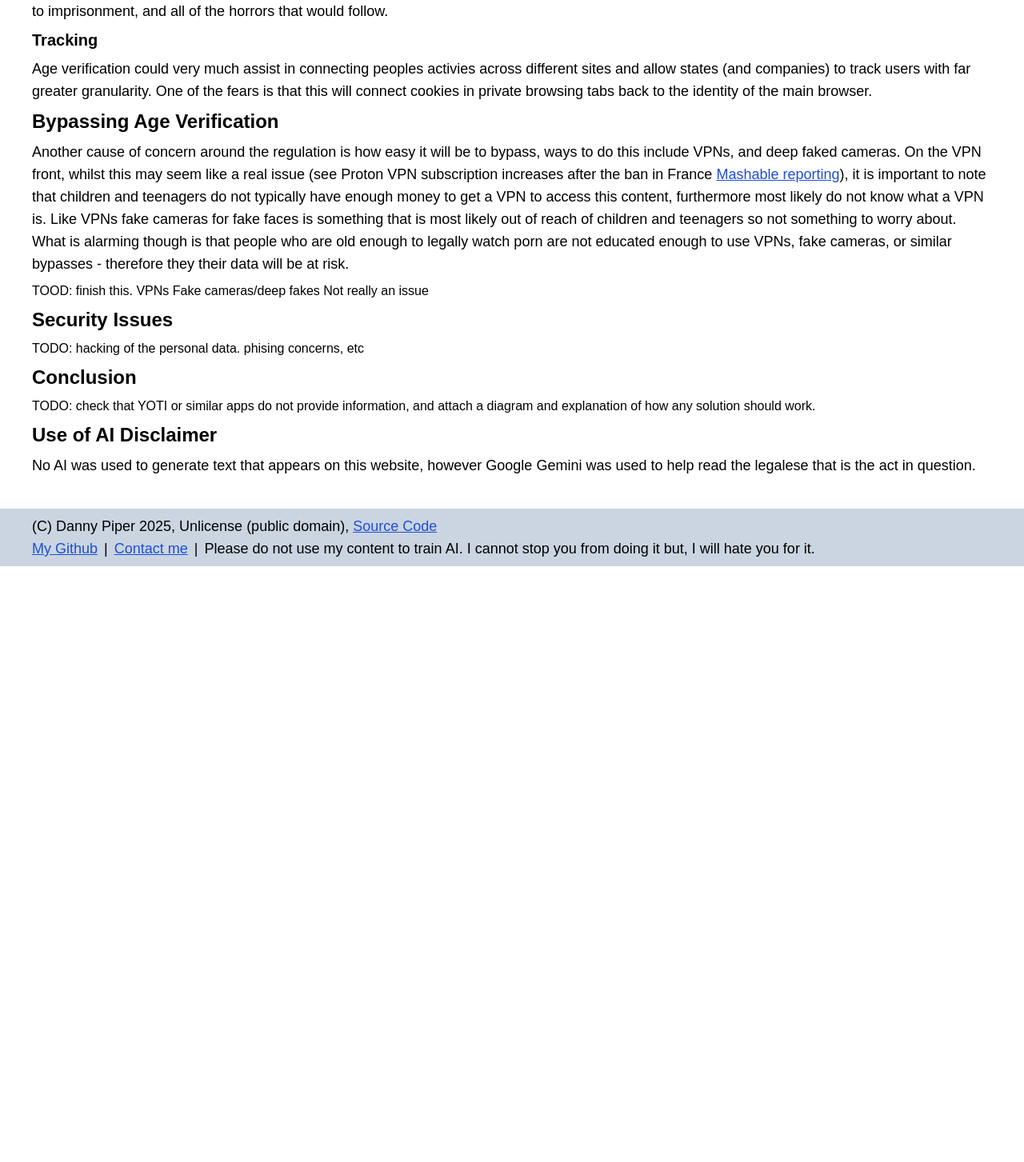
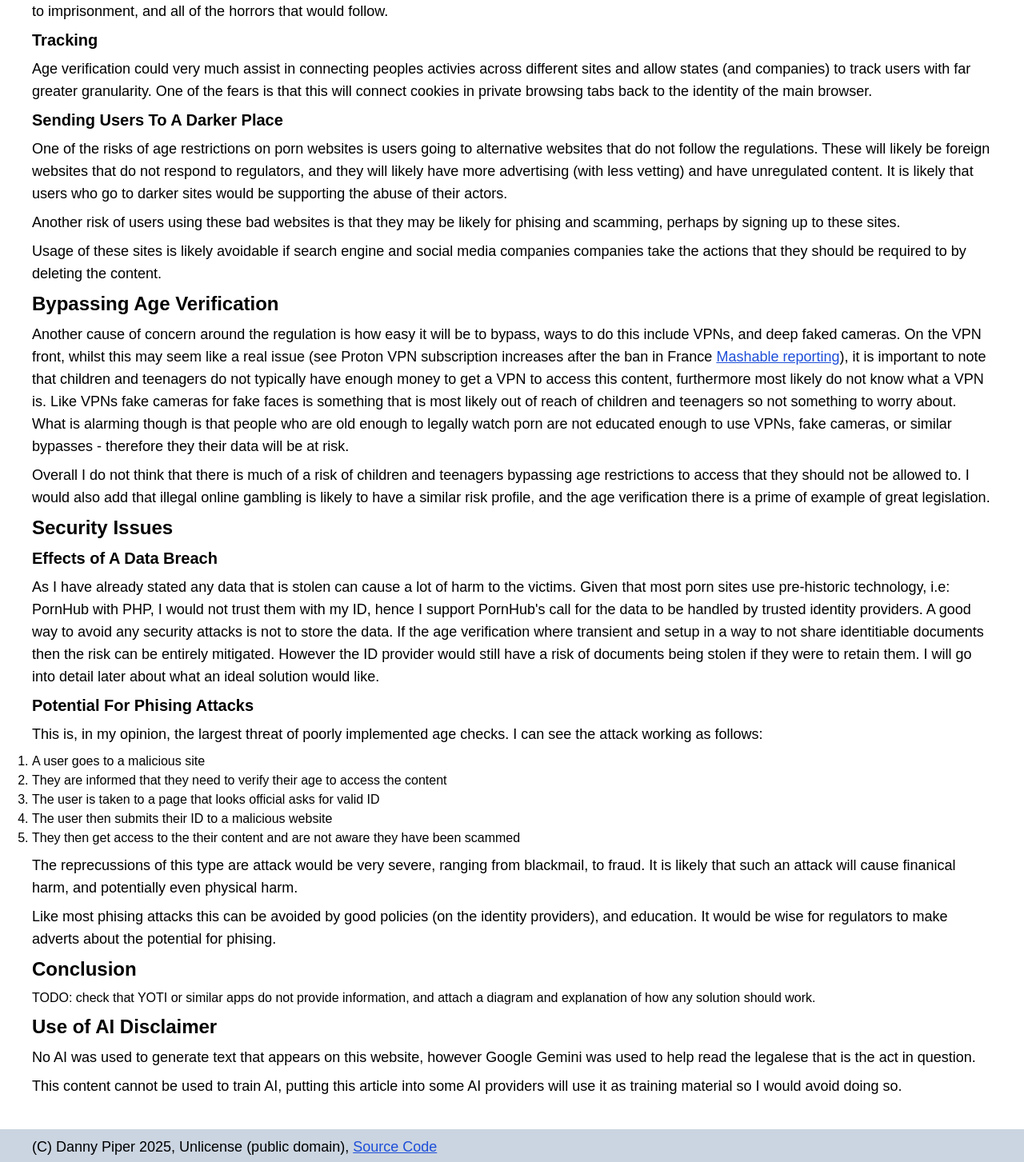
Before and after one commit to djpiper28/my-website, a Next.js app: page /blog/2025/06/age_checking_on_websites in a window 1280 px wide. Shown: the part 660-2113 px from the top of the page at 80% size. Before the commit the page ends 1368 px from the top, so only its background shows below. Built offline with nearby package versions, Linux system fonts and the light colour scheme.

Commit message:
feat: added more content about security

```diff
--- a/src/app/blog/2025/06/age_checking_on_websites/page.tsx
+++ b/src/app/blog/2025/06/age_checking_on_websites/page.tsx
@@ -27,7 +27,7 @@ export default function Page() {
       </P>
       <H2>Risks of A Privacy Poor Age Verification Process</H2>
       <P>
-        I think that there are four main threats of a poorly implmeneted age
+        I think that there are four main threats of a poorly implemented age
         verification process: fraud, attacks and othe real world harm, tracking,
         and sending users to a darker place.
       </P>
@@ -44,7 +44,7 @@ export default function Page() {
         occur if attackers had knowledge of content that you were watching. This
         data could very well become public (or sold on the dark web) if there
         was a cyber attack that stole it. Things that I would compare this
-        threat to is wire tapping, (think of Prince Harry and the tabloids.{" "}
+        threat to is wire tapping, (think of Prince Harry and the tabloids,{" "}
         <Link href="https://www.bbc.co.uk/news/uk-67122719">
           See BBC reporting
         </Link>
@@ -64,6 +64,24 @@ export default function Page() {
         cookies in private browsing tabs back to the identity of the main
         browser.
       </P>
+      <H3>Sending Users To A Darker Place</H3>
+      <P>
+        One of the risks of age restrictions on porn websites is users going to
+        alternative websites that do not follow the regulations. These will
+        likely be foreign websites that do not respond to regulators, and they
+        will likely have more advertising (with less vetting) and have
+        unregulated content. It is likely that users who go to darker sites
+        would be supporting the abuse of their actors.
+      </P>
+      <P>
+        Another risk of users using these bad websites is that they may be
+        likely for phising and scamming, perhaps by signing up to these sites.
+      </P>
+      <P>
+        Usage of these sites is likely avoidable if search engine and social
+        media companies companies take the actions that they should be required
+        to by deleting the content.
+      </P>
       <H2>Bypassing Age Verification</H2>
       <P>
         Another cause of concern around the regulation is how easy it will be to
@@ -82,9 +100,57 @@ export default function Page() {
         VPNs, fake cameras, or similar bypasses - therefore they their data will
         be at risk.
       </P>
-      TOOD: finish this. VPNs Fake cameras/deep fakes Not really an issue
+      <P>
+        Overall I do not think that there is much of a risk of children and
+        teenagers bypassing age restrictions to access that they should not be
+        allowed to. I would also add that illegal online gambling is likely to
+        have a similar risk profile, and the age verification there is a prime
+        of example of great legislation.
+      </P>
       <H2>Security Issues</H2>
-      TODO: hacking of the personal data. phising concerns, etc
+      <H3>Effects of A Data Breach</H3>
+      <P>
+        As I have already stated any data that is stolen can cause a lot of harm
+        to the victims. Given that most porn sites use pre-historic technology,
+        i.e: PornHub with PHP, I would not trust them with my ID, hence I
+        support PornHub&apos;s call for the data to be handled by trusted
+        identity providers. A good way to avoid any security attacks is not to
+        store the data. If the age verification where transient and setup in a
+        way to not share identitiable documents then the risk can be entirely
+        mitigated. However the ID provider would still have a risk of documents
+        being stolen if they were to retain them. I will go into detail later
+        about what an ideal solution would like.
+      </P>
+      <H3>Potential For Phising Attacks</H3>
+      <P>
+        This is, in my opinion, the largest threat of poorly implemented age
+        checks. I can see the attack working as follows:
+      </P>
+      <ol className="list-decimal">
+        <li>A user goes to a malicious site</li>
+        <li>
+          They are informed that they need to verify their age to access the
+          content
+        </li>
+        <li>
+          The user is taken to a page that looks official asks for valid ID
+        </li>
+        <li>The user then submits their ID to a malicious website</li>
+        <li>
+          They then get access to the their content and are not aware they have
+          been scammed
+        </li>
+      </ol>
+      <P>
+        The reprecussions of this type are attack would be very severe, ranging
+        from blackmail, to fraud. It is likely that such an attack will cause
+        finanical harm, and potentially even physical harm.
+      </P>
+      <P>
+        Like most phising attacks this can be avoided by good policies (on the
+        identity providers), and education. It would be wise for regulators to
+        make adverts about the potential for phising.
+      </P>
       <H2>Conclusion</H2>
       TODO: check that YOTI or similar apps do not provide information, and
       attach a diagram and explanation of how any solution should work.
@@ -94,6 +160,10 @@ export default function Page() {
         Google Gemini was used to help read the legalese that is the act in
         question.
       </P>
+      <P>
+        This content cannot be used to train AI, putting this article into some
+        AI providers will use it as training material so I would avoid doing so.
+      </P>
     </>
   );
 }
```
